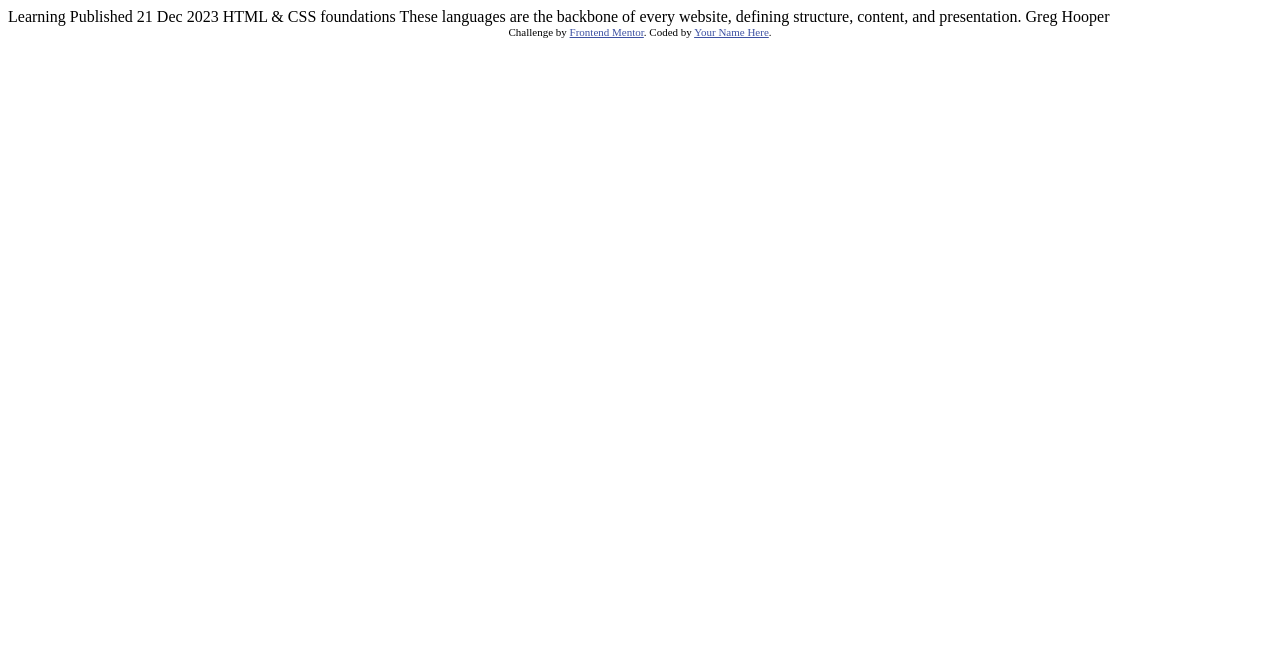
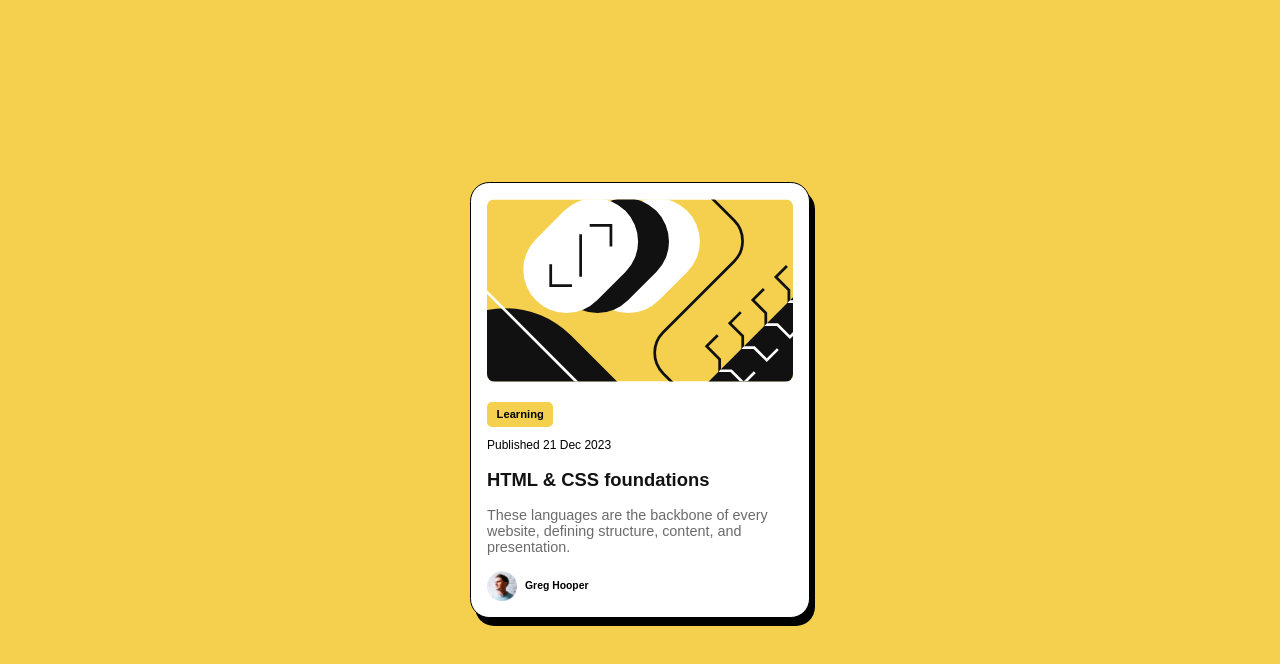
Before and after one commit to Sheyon565/BlogPreviewCard, a plain HTML site: page index.html in a window 1280 px wide. Drawn offline with Linux system fonts and the light colour scheme; a web font is replaced by a local one.

Commit message:
BlogPreviwCard V 1.0

```diff
--- a/css/style.css
+++ b/css/style.css
@@ -0,0 +1,109 @@
+@font-face {
+    font-family: 'Figtree';
+    src: url('fonts/Figtree-VariableFont_wght.ttf') format('truetype-variations');
+    src: url('fonts/Figtree-VariableFont_wght.woff2') format('woff2-variations');
+    font-weight: 300 900;
+    font-display: swap;
+}
+
+@font-face {
+    font-family: 'Figtree';
+    src: url('fonts/Figtree-Italic-VariableFont_wght.ttf') format('truetype-variations');
+    src: url('fonts/Figtree-Italic-VariableFont_wght.woff2') format('woff2-variations');
+    font-weight: 300 900;
+    font-style: italic;
+    font-display: swap;
+}
+
+* {
+    margin: 0;
+    padding: 0;
+    box-sizing: border-box;
+}
+
+:root {
+    --yellow: hsl(47, 88%, 63%);
+    --White: hsl(0, 0%, 100%);
+    --Gray-500: hsl(0, 0%, 42%);
+    --Gray-900: hsl(0, 0%, 7%);
+}
+
+body {
+    font-family: 'Figtree', sans-serif;
+    background-color: var(--yellow);
+    min-height: 100vh;
+    display: flex;
+    justify-content: center;
+    align-items: center;
+    flex-direction: column;
+    padding: 1.5rem;
+}
+
+.card {
+    width: min(100%, 340px);
+    padding: 1rem;
+    border-radius: 1.2rem;
+    border: 1px solid #000;
+    box-shadow: 5px 8px 0 0 #000;
+    background-color: var(--White);
+}
+
+.card__illustration {
+    width: 100%;
+    height: auto;
+    border-radius: 0.5rem;
+    margin: 0 0 1rem;
+}
+
+.card__tag {
+    width: fit-content;
+    display: block;
+    font-weight: 800;
+    font-size: 0.7rem;
+    background-color: var(--yellow);
+    padding: 0.4rem 0.6rem;
+    border-radius: 5px;
+    margin: 0 0 0.5rem;
+}
+
+.card__date {
+    font-size: 0.75rem;
+}
+
+.card__title {
+    display: block;
+    margin: 1rem 0;
+    font-weight: 800;
+    font-size: 1.15rem;
+    white-space: nowrap;
+    text-decoration: none;
+    color: var(--Gray-900)
+}
+
+.card__title:hover {
+    color: var(--yellow);
+}
+
+.card__description {
+    color: var(--Gray-500);
+    font-size: 0.9rem;
+    font-weight: 500;
+    margin-bottom: 1rem;
+}
+
+.card__publisher {
+    display: flex;
+    align-items: center;
+}
+
+.publisher__image {
+    width: 30px;
+    height: auto;
+    margin-right: 0.5rem;
+}
+
+.publisher__name {
+    font-weight: 800;
+    font-size: 0.65rem;
+    font-style: normal;
+}
--- a/index.html
+++ b/index.html
@@ -7,6 +7,7 @@
   <!-- displays site properly based on user's device -->
 
   <link rel="icon" type="image/png" sizes="32x32" href="./assets/images/favicon-32x32.png">
+  <link rel="stylesheet" href="css/style.css">
 
   <title>Frontend Mentor | Blog preview card</title>
 
@@ -24,22 +25,26 @@
 </head>
 
 <body>
+  <main class="card">
+    <img class="card__illustration" src="assets/images/illustration-article.svg" alt="Decorative geometric pattern"
+      width="336" height="201" loading="lazy">
+    <span class="card__tag" role="note" aria-label="Category: Learning">Learning</span>
+    <time class="card__date" datetime="2023-12-21">Published 21 Dec 2023</time>
+    <a class="card__title" href="#">HTML & CSS foundations</a>
+    <p class="card__description">These languages are the backbone of every website, defining structure, content, and
+      presentation.</p>
+    <address class="card__publisher">
+      <img src="assets/images/image-avatar.webp" alt="Greg Hooper image" class="publisher__image" width="64" height="64"
+        loading="lazy">
+      <p class="publisher__name">Greg Hooper</p>
+    </address>
+  </main>
 
-  Learning
-
-  Published 21 Dec 2023
-
-  HTML & CSS foundations
-
-  These languages are the backbone of every website, defining structure, content, and presentation.
-
-  Greg Hooper
-
-  <div class="attribution">
+  <!-- <div class="attribution">
     Challenge by <a href="https://www.frontendmentor.io?ref=challenge" target="_blank" rel="noopener">Frontend
       Mentor</a>.
     Coded by <a href="#">Your Name Here</a>.
-  </div>
+  </div> -->
 </body>
 
 </html>
```
